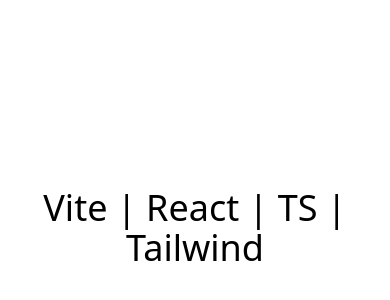
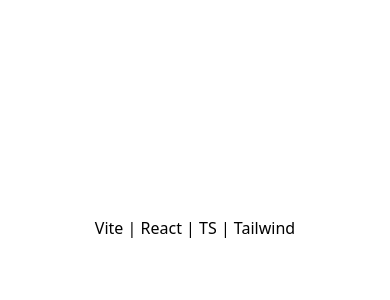
Before and after one commit to ozariechniev/vite-react-static-template, a React (Vite) app: page / in a window 390 px wide. Shown: the part 194-494 px from the top of the page. Built offline with nearby package versions, Linux system fonts and the light colour scheme.

Commit message:
chore: add welcome component

```diff
--- /dev/null
+++ b/src/components/welcome.tsx
@@ -0,0 +1,9 @@
+export default function Welcome() {
+  return (
+    <div className="container mx-auto flex min-h-svh items-center justify-center">
+      <h1 className="p-4 text-center md:text-4xl">
+        Vite | React | TS | Tailwind
+      </h1>
+    </div>
+  );
+}
--- a/src/main.tsx
+++ b/src/main.tsx
@@ -1,12 +1,12 @@
 import { StrictMode } from 'react';
 import { createRoot } from 'react-dom/client';
+
+import Welcome from '@/components/welcome.tsx';
 
 import './index.css';
 
 createRoot(document.getElementById('root')!).render(
   <StrictMode>
-    <div className="container mx-auto flex min-h-svh items-center justify-center">
-      <h1 className="text-center text-4xl">Vite | React | TS | Tailwind</h1>
-    </div>
+    <Welcome />
   </StrictMode>
 );
```
